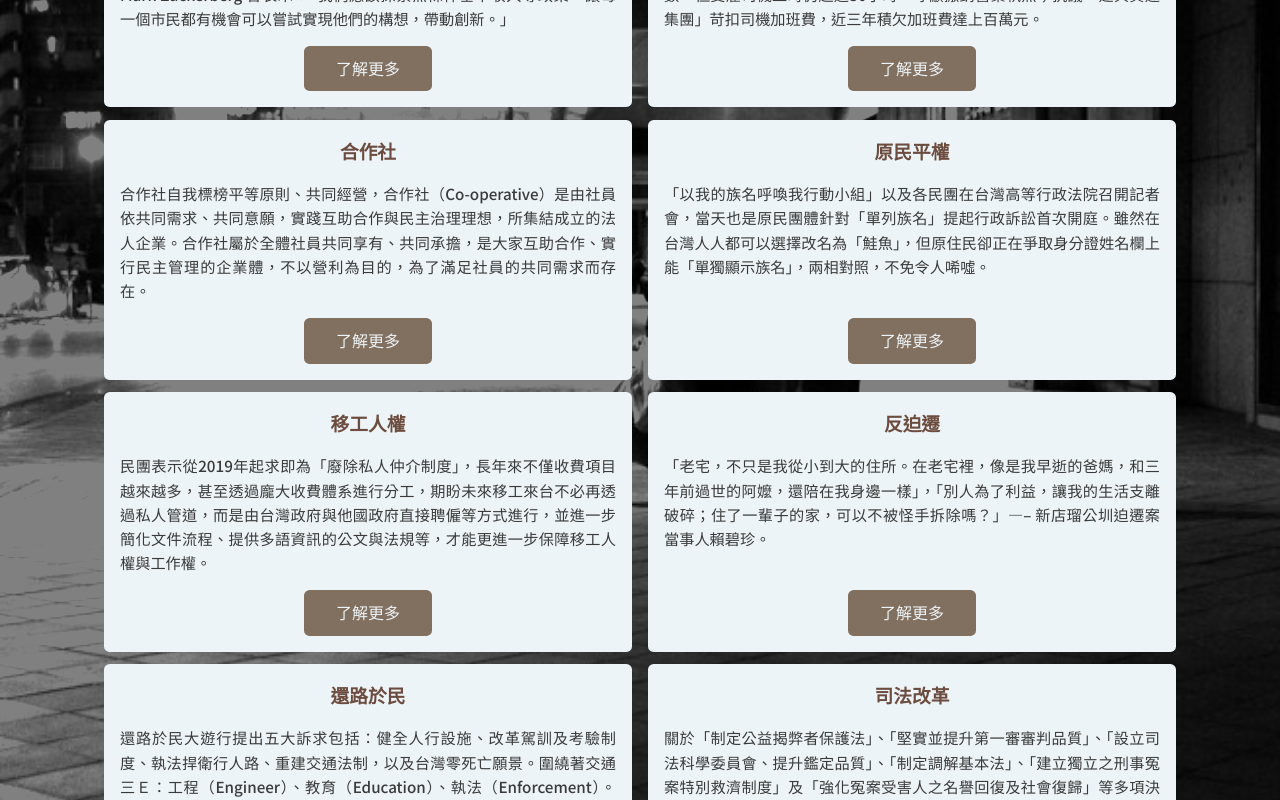
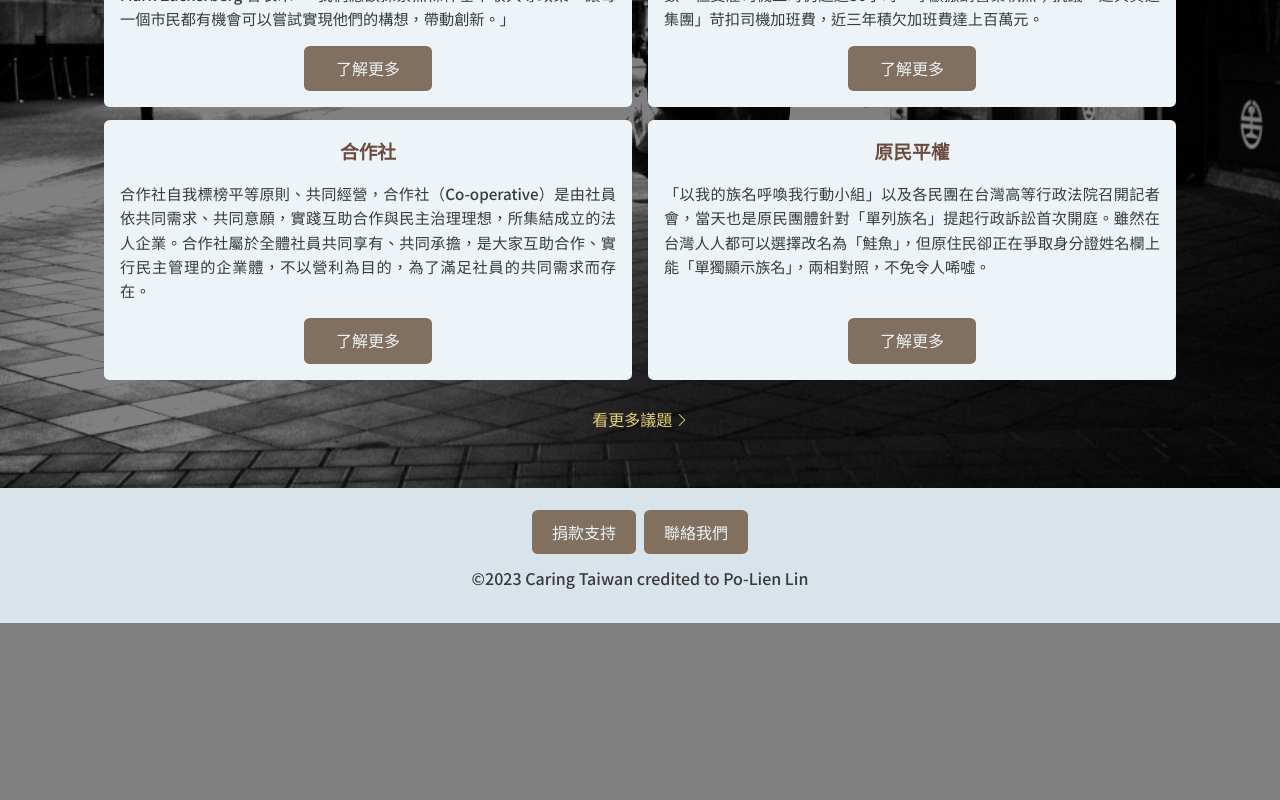
Before and after one commit to imladris20/remote-assignments, a React (Vite) app in the folder week-4/assignment3/: page / in a window 1280 px wide. Shown: the part 440-1240 px from the top of the page. After the commit the page ends 1063 px from the top, so only its background shows below. Built offline with nearby package versions, Linux system fonts and the light colour scheme.

Commit message:
Finish RWD page Layout part

```diff
--- a/week-4/assignment3/src/components/Footer.jsx
+++ b/week-4/assignment3/src/components/Footer.jsx
@@ -1,13 +1,13 @@
 import React from 'react';
-import { NavLink } from 'react-router-dom';
+import { Link } from 'react-router-dom';
 
 const Footer = () => {
   return (
     <footer className="footer">
       <nav>
         <ul>
-          <NavLink className="button" to="/">捐款支持</NavLink>
-          <NavLink className="button" to="/">聯絡我們</NavLink>
+          <Link className="button" to="/" style={{marginRight: "8px"}}>捐款支持</Link>
+          <Link className="button" to="/">聯絡我們</Link>
         </ul>
       </nav>
       <span>&copy;2023 Caring Taiwan credited to Po-Lien Lin</span>
--- a/week-4/assignment3/src/components/issues/Issue.jsx
+++ b/week-4/assignment3/src/components/issues/Issue.jsx
@@ -1,12 +1,32 @@
 import React from 'react';
 import { Link } from 'react-router-dom';
 
-const Issue = ({title, description, id}) => (
-  <div className={`content c${id}`}>
-    <h3>{title}</h3>
-    <p>{description}</p>
-    <Link className="button" to="/">了解更多</Link>
-  </div>
-);
+const Issue = ({title, description, id}) => {
+  if (id < 5){
+    return (
+      <div className={`content c${id}`}>
+        <h3>{title}</h3>
+        <p>{description}</p>
+        <Link className="button" to="/">了解更多</Link>
+      </div>
+    )
+  } else if ( id === 5) {
+    return (
+      <div id='new-content' className={`content c${id} hide`}>
+        <h3 className="hide hide-content">{title}</h3>
+        <p className="hide hide-content">{description}</p>
+        <Link className="hide button" to="/">了解更多</Link>
+      </div>
+    )
+  } else if ( id > 5) {
+    return (
+      <div className={`content c${id} hide`}>
+        <h3 className="hide hide-content">{title}</h3>
+        <p className="hide hide-content">{description}</p>
+        <Link className="hide button" to="/">了解更多</Link>
+      </div>
+    )
+  }
+}
 
 export default Issue;
--- a/week-4/assignment3/src/components/issues/IssueContainer.jsx
+++ b/week-4/assignment3/src/components/issues/IssueContainer.jsx
@@ -1,9 +1,10 @@
-import React, {useContext} from "react";
+import React, { useContext } from "react";
+import { Link } from 'react-router-dom'
 import DataContext from '../../context/DataContext';
 import Issue from "./Issue";
 
 const IssueContainer = () => {
-  const {issues}= useContext(DataContext);
+  const { issues } = useContext(DataContext);
 
   let issueArray = issues.map((issue) => {
     return (
@@ -19,6 +20,9 @@ const IssueContainer = () => {
   return (
     <div className="row">
       {issueArray}
+      <div className='more-content click-hide'>
+        <Link className="button click-hide-a" to="#new-content">看更多議題 <img className="arrow" alt="arrow" src="/right-arrow.png" /></Link>
+      </div>
     </div>
   )
 }
```
